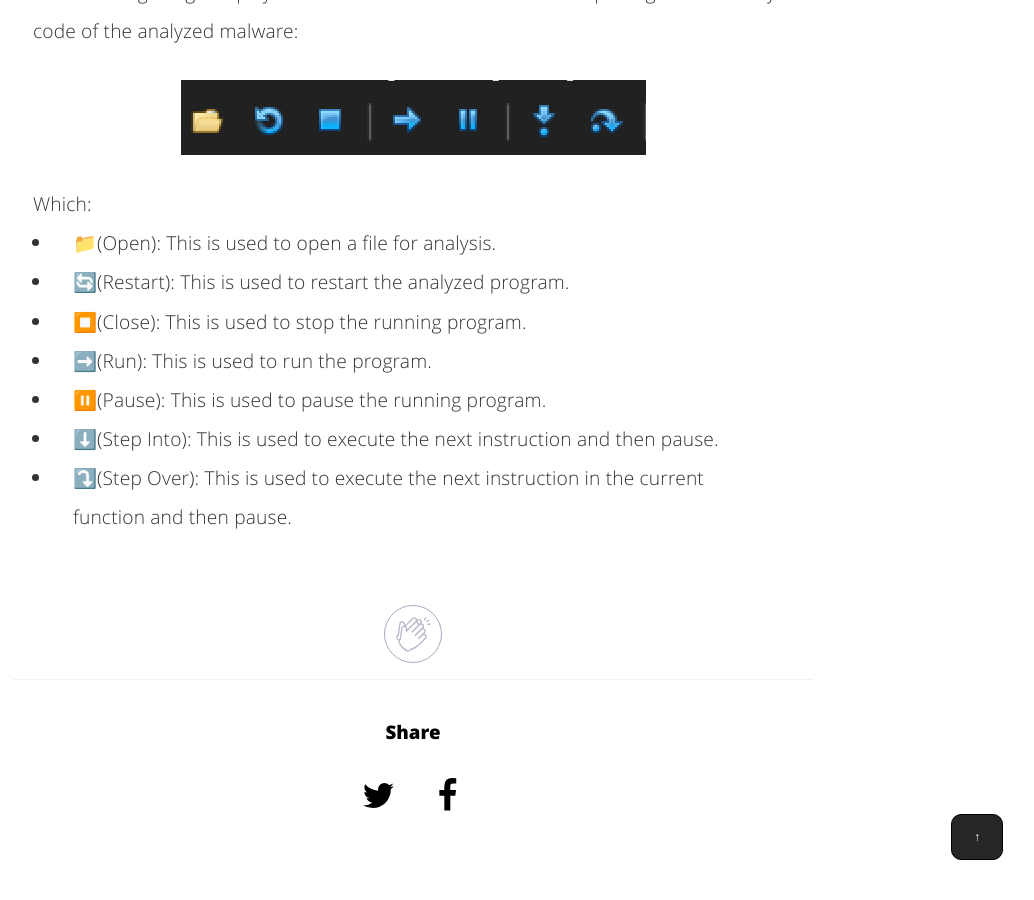
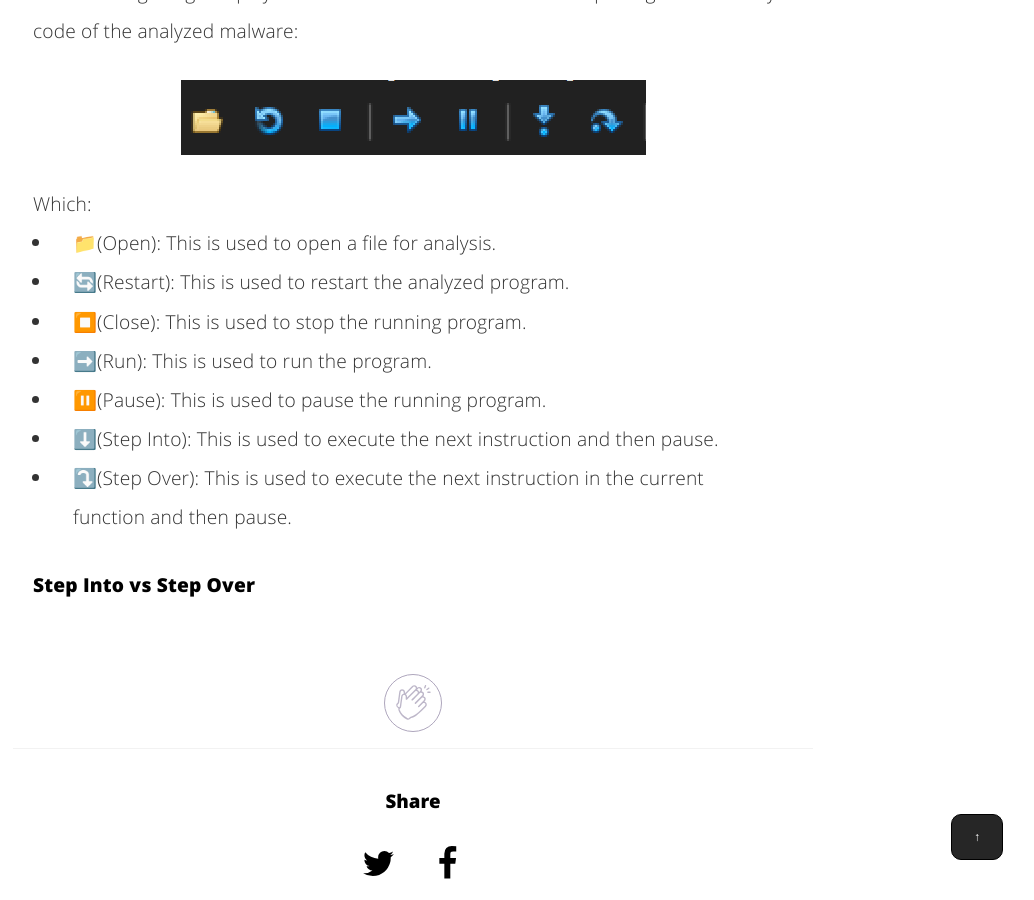
Before and after one commit to nickvourd/nickvourd.github.io, a Jekyll site: the page built from _posts/2023-10-18-x64dbg-intro.md, in a window 1280 px wide and 900 px high, scrolled down 4891 px. Shown: the whole window, without its empty margins (227-1261 px from the left). Built offline with Jekyll 4.4.1, drawn with Linux system fonts in a browser that asks for light colours.

Commit message:
Edit 2023-10-18 x64dbg (My first baby steps)

```diff
--- a/_posts/2023-10-18-x64dbg-intro.md
+++ b/_posts/2023-10-18-x64dbg-intro.md
@@ -378,6 +378,8 @@ Before we begin, let me to explain some terminology to become more familiar with
   </li>
 </ul>
 
+<h4> Step Into vs Step Over</h4>
+
 <br />
 <div align="center">
 <!-- add the button!-->
```
